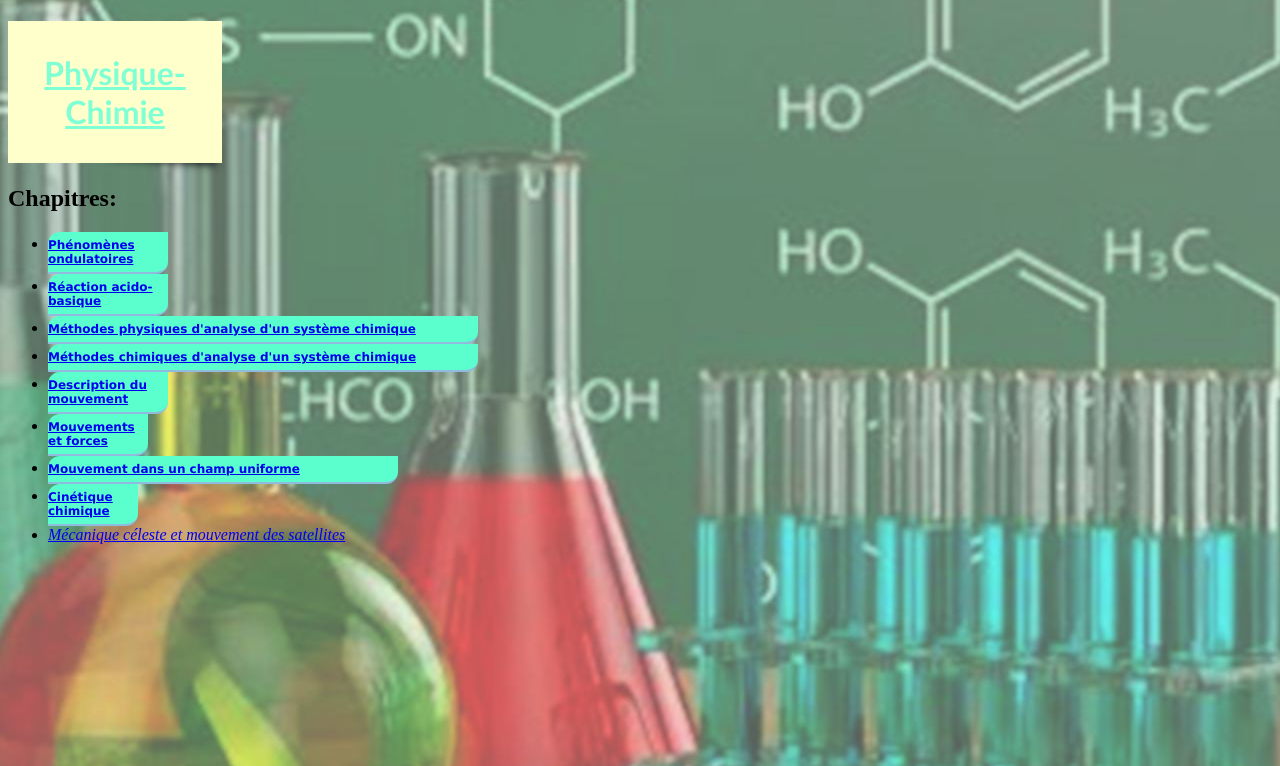
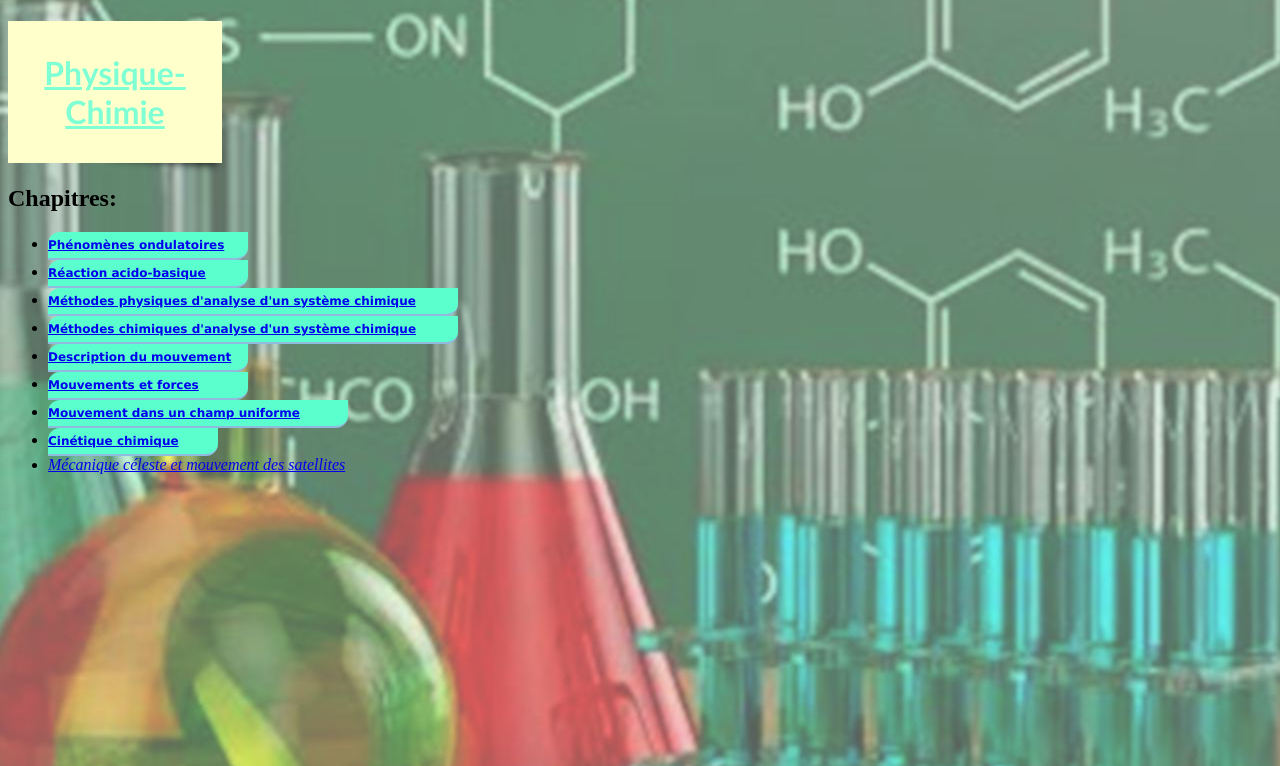
Before and after one commit to denisdoryan/mescours, a PHP site: the page made by Cours SPC/spc.html in a window 1280 px wide. Shown: the top 766 px of the page. Run offline with PHP 8.4, Linux system fonts and the light colour scheme.

Commit message:
Update stylespc.css

```diff
--- a/Cours SPC/stylespc.css
+++ b/Cours SPC/stylespc.css
@@ -41,7 +41,7 @@ html
   color:#fff;
   font:bold 12px Verdana;
   padding:6px 0 6px 0;
-  width: 120px;
+  width: 200px;
   border-bottom: 2px solid #90bade;
   margin: 0;
 }
@@ -53,7 +53,7 @@ html
   color:#fff;
   font:bold 12px Verdana;
   padding:6px 0 6px 0;
-  width: 120px;
+  width: 200px;
   border-bottom: 2px solid #90bade;
   margin: 0;
 }
@@ -65,7 +65,7 @@ html
   color:#fff;
   font:bold 12px Verdana;
   padding:6px 0 6px 0;
-  width: 430px;
+  width: 410px;
   border-bottom: 2px solid #90bade;
   margin: 0;
 }
@@ -77,7 +77,7 @@ html
   color:#fff;
   font:bold 12px Verdana;
   padding:6px 0 6px 0;
-  width: 430px;
+  width: 410px;
   border-bottom: 2px solid #90bade;
   margin: 0;
 }
@@ -89,7 +89,7 @@ html
   color:#fff;
   font:bold 12px Verdana;
   padding:6px 0 6px 0;
-  width: 120px;
+  width: 200px;
   border-bottom: 2px solid #90bade;
   margin: 0;
 }
@@ -101,7 +101,7 @@ html
   color:#fff;
   font:bold 12px Verdana;
   padding:6px 0 6px 0;
-  width: 100px;
+  width: 200px;
   border-bottom: 2px solid #90bade;
   margin: 0;
 }
@@ -113,7 +113,7 @@ html
   color:#fff;
   font:bold 12px Verdana;
   padding:6px 0 6px 0;
-  width: 350px;
+  width: 300px;
   border-bottom: 2px solid #90bade;
   margin: 0;
 }
@@ -125,7 +125,7 @@ html
   color:#fff;
   font:bold 12px Verdana;
   padding:6px 0 6px 0;
-  width: 90px;
+  width: 170px;
   border-bottom: 2px solid #90bade;
   margin: 0;
 }
```
